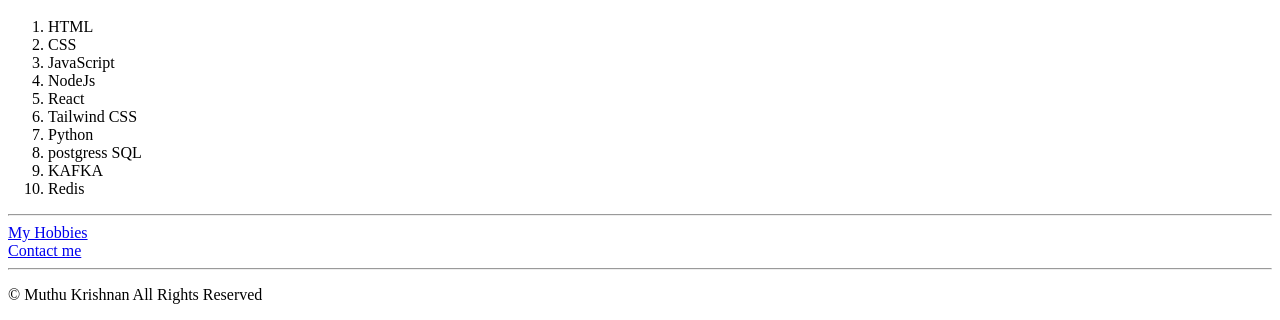
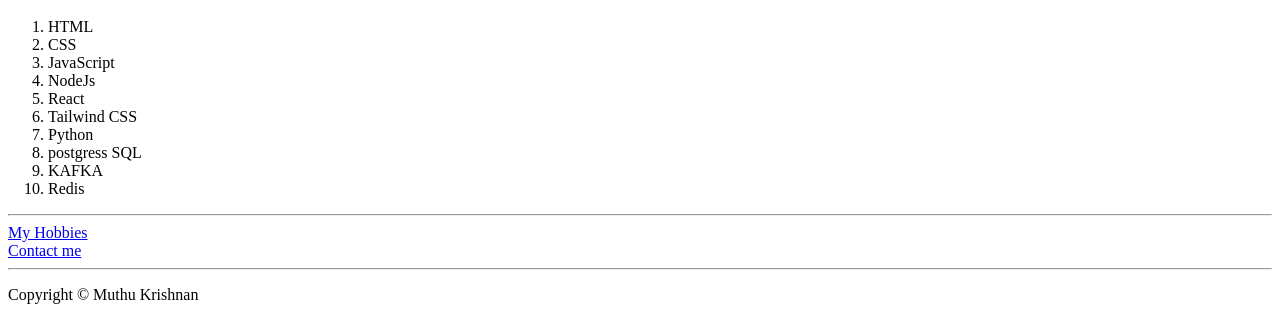
Before and after one commit to Krishna369101/My--Website, a plain HTML site: page index.html in a window 1280 px wide. Shown: the part 654-974 px from the top of the page. Drawn offline with Linux system fonts and the light colour scheme.

Commit message:
Updated copy rights Info

```diff
--- a/index.html
+++ b/index.html
@@ -40,7 +40,7 @@
     <a href="./contact.html">Contact me</a>
     <footer>
       <hr>
-      <p>© Muthu Krishnan All Rights Reserved</p>
+      <p>Copyright © Muthu Krishnan</p>
     </footer>
   </body>
 </html>
```
